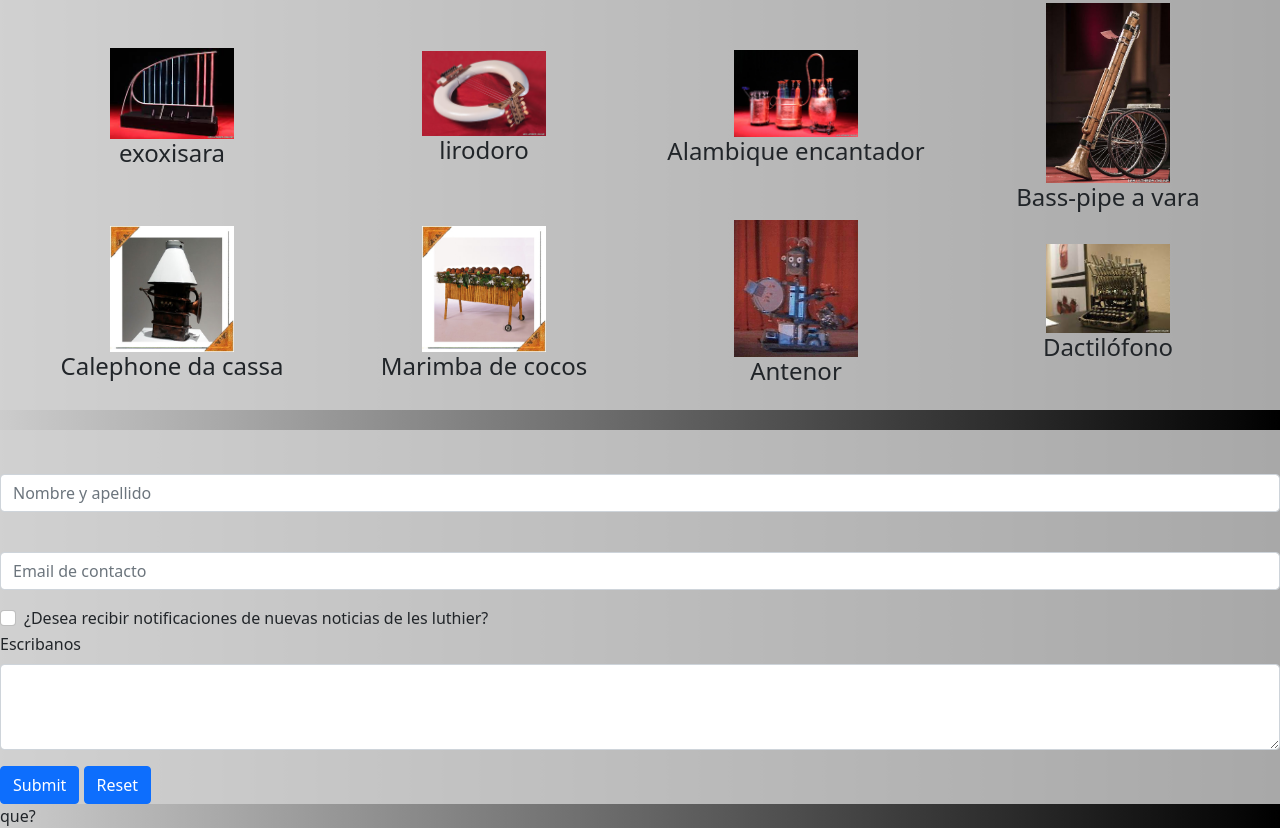
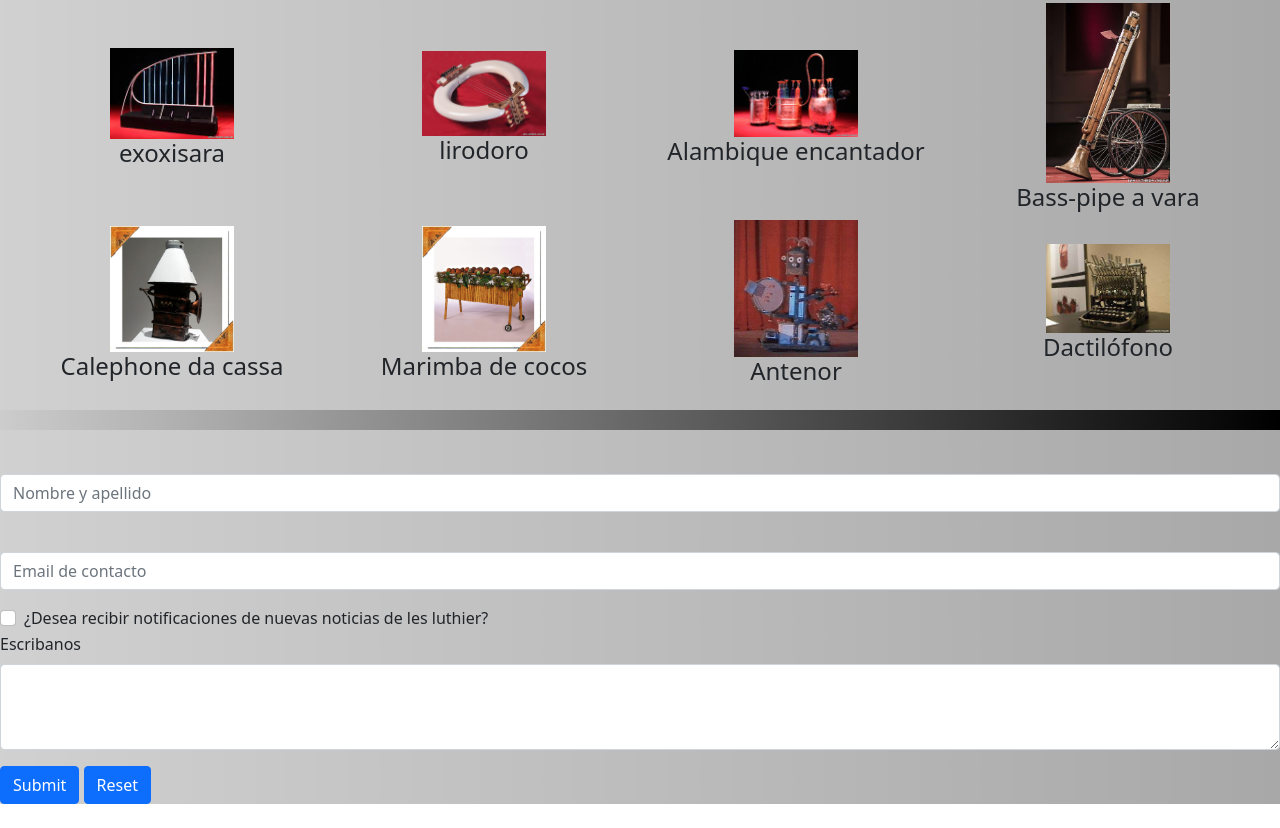
Before and after one commit to Lautaromantellini/trabajo, a website: page index.html in a window 1280 px wide. Shown: the part 5790-6618 px from the top of the page. After the commit the page ends 6594 px from the top, so only its background shows below. Drawn offline with nearby package versions, Linux system fonts and the light colour scheme.

Commit message:
se vuelve al estado original

```diff
--- a/index.html
+++ b/index.html
@@ -242,7 +242,6 @@
                   <input class="btn btn-primary" type="reset" value="Reset">
             </form>
         </section>
-        <p>que?</p>
     </main>
     <!-- JavaScript Bundle with Popper -->
 <script src="https://cdn.jsdelivr.net/npm/bootstrap@5.0.0/dist/js/bootstrap.bundle.min.js" integrity="sha384-p34f1UUtsS3wqzfto5wAAmdvj+osOnFyQFpp4Ua3gs/ZVWx6oOypYoCJhGGScy+8" crossorigin="anonymous"></script>
```
